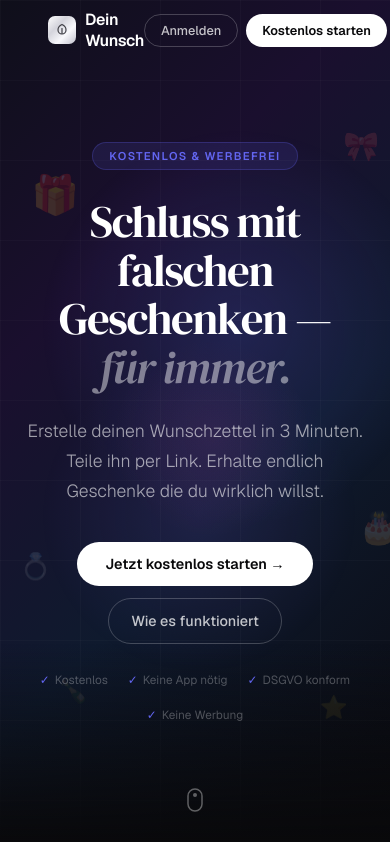
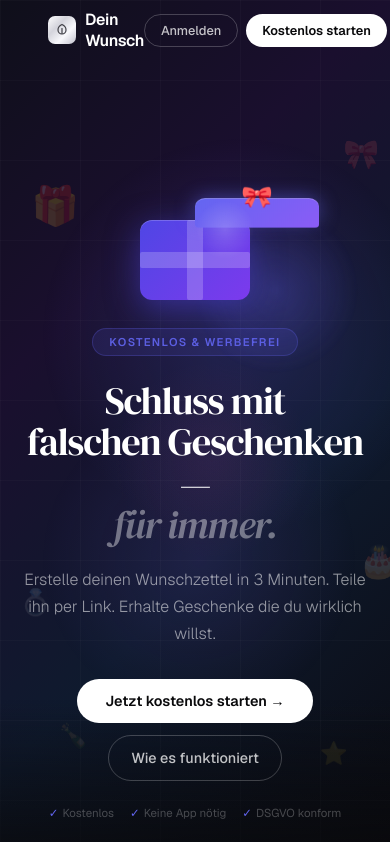
Before and after one commit to thelills/wunschzettel, a React (Vite) app: page / in a window 390 px wide. Shown: the top 842 px of the page. Built offline with nearby package versions, Linux system fonts and the light colour scheme; no server answers.

Commit message:
feat: animated gift hero, mobile layout fixes

```diff
--- a/src/components/layout/Nav.jsx
+++ b/src/components/layout/Nav.jsx
@@ -1,17 +1,6 @@
 import { useNavigate } from 'react-router-dom'
 import { useAuth } from '../../context/AuthContext'
 import CookieBanner from '../ui/CookieBanner'
-
-function LogoMark() {
-  return (
-    <div style={{ width:28, height:28, borderRadius:7, background:'linear-gradient(135deg,#fff 0%,#d4d4dc 35%,#f8f8fc 65%,#c0c0cc 100%)', display:'flex', alignItems:'center', justifyContent:'center', boxShadow:'0 2px 8px rgba(0,0,0,.07),inset 0 1px 0 rgba(255,255,255,.8)' }}>
-      <svg width="14" height="14" viewBox="0 0 14 14" fill="none">
-        <path d="M7 1.5C7 1.5 3 3.2 3 7c0 2.2 1.8 4 4 4s4-1.8 4-4C11 3.2 7 1.5 7 1.5z" stroke="#3f3f46" strokeWidth="1.2" strokeLinecap="round"/>
-        <path d="M7 5.5v5" stroke="#3f3f46" strokeWidth="1.2" strokeLinecap="round"/>
-      </svg>
-    </div>
-  )
-}
 
 export default function Nav() {
   const { user, signOut, userName } = useAuth()
@@ -21,20 +10,27 @@ export default function Nav() {
     <>
       <nav className="app-nav">
         <div className="nav-logo" onClick={() => navigate('/')}>
-          <LogoMark />
+          <div className="nav-logo-mark">
+            <svg width="14" height="14" viewBox="0 0 14 14" fill="none">
+              <path d="M7 1.5C7 1.5 3 3.2 3 7c0 2.2 1.8 4 4 4s4-1.8 4-4C11 3.2 7 1.5 7 1.5z" stroke="#3f3f46" strokeWidth="1.2" strokeLinecap="round"/>
+              <path d="M7 5.5v5" stroke="#3f3f46" strokeWidth="1.2" strokeLinecap="round"/>
+            </svg>
+          </div>
           <span className="nav-logo-text">Dein Wunsch</span>
         </div>
         <div className="nav-right">
           {user ? (
             <>
-              <button className="btn btn-ghost btn-sm" onClick={() => navigate('/dashboard')}>Meine Listen</button>
-              <span style={{ fontSize:'.76rem', color:'var(--muted)' }}>{userName}</span>
+              <button className="btn btn-ghost btn-sm nav-hide-sm" onClick={() => navigate('/dashboard')}>Meine Listen</button>
+              <span className="nav-username">
+                {userName?.split(' ')[0]}
+              </span>
               <button className="btn btn-ghost btn-sm" onClick={async () => { await signOut(); navigate('/') }}>Abmelden</button>
             </>
           ) : (
             <>
-              <button className="btn btn-ghost btn-sm" onClick={() => navigate('/login')}>Anmelden</button>
-              <button className="btn btn-dark btn-sm" onClick={() => navigate('/register')}>Kostenlos starten</button>
+              <button className="btn btn-ghost btn-sm nav-hide-sm" onClick={() => navigate('/login')}>Anmelden</button>
+              <button className="btn btn-dark btn-sm" onClick={() => navigate('/register')}>Starten</button>
             </>
           )}
         </div>
--- /dev/null
+++ b/src/components/ui/GiftHero.jsx
@@ -0,0 +1,101 @@
+export default function GiftHero() {
+  const items = [
+    { emoji:'💎', angle:-55, dist:180, delay:0,    size:2.2 },
+    { emoji:'✈️', angle:-20, dist:200, delay:.08,  size:2.0 },
+    { emoji:'⌚', angle: 15, dist:190, delay:.16,  size:2.1 },
+    { emoji:'💐', angle: 50, dist:175, delay:.06,  size:1.9 },
+    { emoji:'🍾', angle:-80, dist:160, delay:.2,   size:1.8 },
+    { emoji:'📱', angle: 75, dist:165, delay:.12,  size:1.8 },
+    { emoji:'👟', angle:-35, dist:210, delay:.24,  size:1.7 },
+    { emoji:'🎸', angle: 35, dist:205, delay:.18,  size:1.9 },
+  ]
+
+  return (
+    <div style={{ position:'relative', width:220, height:220, margin:'0 auto 8px', flexShrink:0 }}>
+      <style>{`
+        @keyframes boxOpen {
+          0%   { transform: rotateX(0deg); }
+          30%  { transform: rotateX(-35deg); }
+          60%  { transform: rotateX(-40deg); }
+          100% { transform: rotateX(-35deg); }
+        }
+        @keyframes lidFloat {
+          0%,100% { transform: translateY(0) rotateX(-35deg); }
+          50%     { transform: translateY(-8px) rotateX(-38deg); }
+        }
+        @keyframes glow {
+          0%,100% { opacity:.6; transform:scale(1); }
+          50%     { opacity:1;  transform:scale(1.15); }
+        }
+        @keyframes flyOut {
+          0%   { opacity:0; transform:translate(0,0) scale(.3) rotate(0deg); }
+          15%  { opacity:1; }
+          70%  { opacity:1; }
+          100% { opacity:0; transform:translate(var(--tx),var(--ty)) scale(1.1) rotate(var(--rot)); }
+        }
+        @keyframes floatBob {
+          0%,100% { transform: translate(var(--tx),var(--ty)) scale(1) rotate(var(--rot)); }
+          50%     { transform: translate(calc(var(--tx) + 4px), calc(var(--ty) - 6px)) scale(1.05) rotate(calc(var(--rot) + 5deg)); }
+        }
+        .gift-item {
+          position:absolute; top:50%; left:50%;
+          font-size:var(--sz);
+          animation:
+            flyOut .7s cubic-bezier(.2,1.4,.4,1) var(--dl) both,
+            floatBob 3s ease-in-out calc(var(--dl) + .7s) infinite;
+          transform-origin:center;
+          pointer-events:none;
+          line-height:1;
+          margin:-0.5em 0 0 -0.5em;
+        }
+      `}</style>
+
+      {/* Glow */}
+      <div style={{ position:'absolute', top:'50%', left:'50%', transform:'translate(-50%,-50%)', width:160, height:160, borderRadius:'50%', background:'radial-gradient(circle,rgba(99,102,241,.35) 0%,transparent 70%)', animation:'glow 2.5s ease-in-out 1s infinite', pointerEvents:'none' }} />
+
+      {/* Flying items */}
+      {items.map((item, i) => {
+        const rad = (item.angle * Math.PI) / 180
+        const tx = Math.cos(rad) * item.dist
+        const ty = Math.sin(rad) * item.dist * -1
+        const rot = item.angle * 0.3
+        return (
+          <div key={i} className="gift-item" style={{
+            '--tx': `${tx}px`,
+            '--ty': `${ty}px`,
+            '--rot': `${rot}deg`,
+            '--dl': `${item.delay + 0.4}s`,
+            '--sz': `${item.size}rem`,
+          }}>
+            {item.emoji}
+          </div>
+        )
+      })}
+
+      {/* Box body */}
+      <div style={{ position:'absolute', bottom:20, left:'50%', transform:'translateX(-50%)', width:110, height:80, borderRadius:12, background:'linear-gradient(135deg,#4f46e5 0%,#7c3aed 100%)', boxShadow:'0 8px 32px rgba(79,70,229,.5), inset 0 1px 0 rgba(255,255,255,.2)' }}>
+        {/* Ribbon vertical */}
+        <div style={{ position:'absolute', left:'50%', transform:'translateX(-50%)', width:16, top:0, bottom:0, background:'rgba(255,255,255,.2)', borderRadius:2 }} />
+        {/* Ribbon horizontal */}
+        <div style={{ position:'absolute', top:'50%', transform:'translateY(-50%)', left:0, right:0, height:16, background:'rgba(255,255,255,.2)', borderRadius:2 }} />
+      </div>
+
+      {/* Box lid */}
+      <div style={{
+        position:'absolute', bottom:92, left:'50%',
+        width:124, height:36,
+        transformOrigin:'bottom center',
+        transform:'translateX(-50%)',
+        animation:'boxOpen .6s cubic-bezier(.4,0,.2,1) .1s both, lidFloat 3s ease-in-out .8s infinite',
+      }}>
+        <div style={{ width:'100%', height:'100%', borderRadius:'10px 10px 4px 4px', background:'linear-gradient(135deg,#6366f1 0%,#8b5cf6 100%)', boxShadow:'0 -4px 20px rgba(99,102,241,.4), inset 0 1px 0 rgba(255,255,255,.25)' }}>
+          {/* Bow */}
+          <div style={{ position:'absolute', top:-14, left:'50%', transform:'translateX(-50%)', fontSize:'1.6rem', lineHeight:1 }}>🎀</div>
+        </div>
+      </div>
+
+      {/* Light burst from box */}
+      <div style={{ position:'absolute', bottom:60, left:'50%', transform:'translateX(-50%)', width:60, height:60, borderRadius:'50%', background:'radial-gradient(circle,rgba(255,255,255,.3) 0%,transparent 70%)', animation:'glow 2s ease-in-out .5s infinite', pointerEvents:'none' }} />
+    </div>
+  )
+}
--- a/src/index.css
+++ b/src/index.css
@@ -36,12 +36,12 @@ input,textarea,select{font-family:var(--font-sans)}
 .btn:disabled{opacity:.4;cursor:not-allowed;transform:none!important}
 
 /* LAYOUT */
-.shell{max-width:1040px;margin:0 auto;padding:32px 32px 100px}
-@media(max-width:640px){.shell{padding:24px 16px 80px}}
-.page-head{display:flex;align-items:flex-start;justify-content:space-between;margin-bottom:28px;gap:12px;flex-wrap:wrap}
+.shell{max-width:1040px;margin:0 auto;padding:32px 32px 100px;overflow-x:hidden}
+@media(max-width:640px){.shell{padding:20px 16px 80px;width:100%;box-sizing:border-box}}
+.page-head{display:flex;align-items:flex-start;justify-content:space-between;margin-bottom:24px;gap:10px;flex-wrap:wrap}
 .ph-title{font-family:var(--font-serif);font-size:1.75rem;font-weight:400;color:var(--black);letter-spacing:-.02em}
 .ph-sub{font-size:.82rem;color:var(--muted);margin-top:3px}
-.ph-actions{display:flex;gap:8px;align-items:center;flex-shrink:0}
+.ph-actions{display:flex;gap:6px;align-items:center;flex-shrink:0;flex-wrap:wrap}
 
 /* FORM */
 .field{display:flex;flex-direction:column;gap:6px}
@@ -64,7 +64,7 @@ input,textarea,select{font-family:var(--font-sans)}
 
 /* GIFT GRID */
 .gift-grid{display:grid;grid-template-columns:repeat(auto-fill,minmax(220px,1fr));gap:14px}
-@media(max-width:640px){.gift-grid{grid-template-columns:1fr}}
+@media(max-width:640px){.gift-grid{grid-template-columns:1fr;width:100%}}
 
 /* GIFT CARD */
 .gift-card{background:var(--white);border:1px solid var(--border);border-radius:16px;overflow:hidden;transition:all .2s var(--ease);position:relative;display:flex;flex-direction:column}
@@ -88,7 +88,7 @@ input,textarea,select{font-family:var(--font-sans)}
 .rv-who{font-size:.7rem;color:var(--mid)}
 
 /* AI CARDS */
-.ai-grid{display:grid;grid-template-columns:repeat(auto-fill,minmax(200px,1fr));gap:10px;margin-top:14px}
+.ai-grid{display:grid;grid-template-columns:repeat(auto-fill,minmax(160px,1fr));gap:10px;margin-top:14px}
 .ai-card{background:var(--white);border:1px solid var(--ai-b);border-radius:12px;padding:14px;position:relative;cursor:pointer;transition:all .18s}
 .ai-card:hover{border-color:var(--ai);box-shadow:0 4px 20px rgba(99,102,241,.12);transform:translateY(-2px)}
 .ai-card-pop{position:absolute;top:10px;right:10px;font-size:.6rem;font-weight:700;color:var(--ai);background:var(--ai-s);padding:2px 7px;border-radius:100px}
@@ -112,7 +112,7 @@ input,textarea,select{font-family:var(--font-sans)}
 
 /* STATS */
 .stats-row{display:grid;grid-template-columns:repeat(4,1fr);gap:10px;margin-bottom:24px}
-@media(max-width:600px){.stats-row{grid-template-columns:repeat(2,1fr)}}
+@media(max-width:640px){.stats-row{grid-template-columns:repeat(2,1fr);gap:8px}}
 .stat-card{background:var(--white);border:1px solid var(--border);border-radius:12px;padding:16px}
 .stat-val{font-family:var(--font-serif);font-size:1.8rem;font-weight:400;color:var(--black);line-height:1}
 .stat-lbl{font-size:.68rem;font-weight:500;text-transform:uppercase;letter-spacing:.07em;color:var(--muted);margin-top:4px}
@@ -140,11 +140,11 @@ input,textarea,select{font-family:var(--font-sans)}
 
 /* NAV */
 .app-nav{position:sticky;top:0;z-index:200;display:flex;align-items:center;justify-content:space-between;padding:0 48px;height:60px;background:rgba(255,255,255,.88);backdrop-filter:blur(24px);border-bottom:1px solid var(--border)}
-@media(max-width:640px){.app-nav{padding:0 16px}}
+@media(max-width:640px){.app-nav{padding:0 12px;gap:6px}}
 .nav-logo{display:flex;align-items:center;gap:9px;cursor:pointer;user-select:none}
 .nav-logo-mark{width:28px;height:28px;border-radius:7px;background:linear-gradient(135deg,#fff 0%,#d4d4dc 35%,#f8f8fc 65%,#c0c0cc 100%);display:flex;align-items:center;justify-content:center;box-shadow:var(--sh-sm),inset 0 1px 0 rgba(255,255,255,.8)}
-.nav-logo-text{font-size:1rem;font-weight:600;color:var(--black);letter-spacing:-.025em}
-.nav-right{display:flex;gap:8px;align-items:center}
+.nav-logo-text{font-size:.9rem;font-weight:600;color:var(--black);letter-spacing:-.025em;white-space:nowrap}
+.nav-right{display:flex;gap:4px;align-items:center;flex-shrink:0}
 
 /* ICON BTN */
 .icon-btn{width:32px;height:32px;border-radius:8px;border:1px solid var(--border);background:var(--white);color:var(--mid);cursor:pointer;display:inline-flex;align-items:center;justify-content:center;transition:all .15s;flex-shrink:0}
@@ -160,3 +160,13 @@ input,textarea,select{font-family:var(--font-sans)}
 
 @keyframes lift{from{opacity:0;transform:translateX(-50%) translateY(8px)}to{opacity:1;transform:translateX(-50%) translateY(0)}}
 .animate-lift{animation:lift .3s var(--ease) both}
+
+@media(max-width:640px){.btn-sm{padding:5px 10px;font-size:.74rem}.btn{font-size:.8rem}}
+
+/* NAV MOBILE FIXES */
+.nav-username{font-size:.74rem;color:var(--muted);white-space:nowrap;max-width:60px;overflow:hidden;text-overflow:ellipsis}
+@media(max-width:480px){
+  .nav-hide-sm{display:none}
+  .nav-username{max-width:40px}
+  .app-nav{padding:0 12px}
+}
--- a/src/pages/Landing.jsx
+++ b/src/pages/Landing.jsx
@@ -2,6 +2,7 @@ import { useState } from 'react'
 import { useNavigate } from 'react-router-dom'
 import { useAuth } from '../context/AuthContext'
 import { useEffect } from 'react'
+import GiftHero from '../components/ui/GiftHero'
 
 const REVIEWS = [
   { text: 'Endlich keine peinlichen „Was wünschst du dir eigentlich?"-Gespräche mehr. Meine Familie war begeistert.', name: 'Emma K.', occasion: 'Hochzeit 2024' },
@@ -91,25 +92,28 @@ export default function Landing() {
         <div style={{ position:'absolute', bottom:0, left:0, right:0, height:200, background:'linear-gradient(to bottom,transparent,#09090b)', pointerEvents:'none' }} />
 
         {/* Content */}
-        <div style={{ position:'relative', textAlign:'center', padding:'100px 24px 80px', maxWidth:760, zIndex:1 }}>
-          <div className="ln-hero-text">
-            <div style={{ display:'inline-flex', alignItems:'center', gap:8, background:'rgba(99,102,241,.12)', border:'1px solid rgba(99,102,241,.25)', borderRadius:100, padding:'6px 16px', marginBottom:28 }}>
-              <span style={{ fontSize:'.7rem', fontWeight:600, letterSpacing:'.12em', textTransform:'uppercase', color:'rgba(99,102,241,1)' }}>Kostenlos & werbefrei</span>
+        <div style={{ position:'relative', textAlign:'center', padding:'100px 24px 80px', maxWidth:820, zIndex:1, display:'flex', flexDirection:'column', alignItems:'center' }}>
+          <div className="ln-hero-text" style={{ width:'100%' }}>
+            {/* Animated gift box */}
+            <GiftHero />
+
+            <div style={{ display:'inline-flex', alignItems:'center', gap:8, background:'rgba(99,102,241,.12)', border:'1px solid rgba(99,102,241,.25)', borderRadius:100, padding:'6px 16px', marginBottom:24 }}>
+              <span style={{ fontSize:'.7rem', fontWeight:600, letterSpacing:'.12em', textTransform:'uppercase', color:'rgba(99,102,241,.9)' }}>Kostenlos & werbefrei</span>
             </div>
-            <h1 style={{ fontFamily:"'DM Serif Display',Georgia,serif", fontSize:'clamp(2.8rem,6.5vw,5.2rem)', fontWeight:400, color:'#fff', lineHeight:1.08, letterSpacing:'-.03em', marginBottom:24 }}>
-              Schluss mit<br />falschen Geschenken —<br /><em style={{ fontStyle:'italic', color:'rgba(255,255,255,.45)' }}>für immer.</em>
+            <h1 style={{ fontFamily:"'DM Serif Display',Georgia,serif", fontSize:'clamp(2.4rem,6vw,5rem)', fontWeight:400, color:'#fff', lineHeight:1.08, letterSpacing:'-.03em', marginBottom:20 }}>
+              Schluss mit<br />falschen Geschenken —<br /><em style={{ fontStyle:'italic', color:'rgba(255,255,255,.4)' }}>für immer.</em>
             </h1>
-            <p style={{ fontSize:'1.1rem', color:'rgba(255,255,255,.6)', lineHeight:1.7, fontWeight:300, maxWidth:520, margin:'0 auto 36px' }}>
-              Erstelle deinen Wunschzettel in 3 Minuten. Teile ihn per Link. Erhalte endlich Geschenke die du wirklich willst.
+            <p style={{ fontSize:'1rem', color:'rgba(255,255,255,.55)', lineHeight:1.7, fontWeight:300, maxWidth:480, margin:'0 auto 32px' }}>
+              Erstelle deinen Wunschzettel in 3 Minuten. Teile ihn per Link. Erhalte Geschenke die du wirklich willst.
             </p>
           </div>
           <div className="ln-hero-cta" style={{ display:'flex', gap:12, justifyContent:'center', flexWrap:'wrap' }}>
             <button style={btnW} onClick={goReg}>Jetzt kostenlos starten →</button>
             <button style={btnO} onClick={goDemo}>Wie es funktioniert</button>
           </div>
-          <div style={{ display:'flex', gap:20, justifyContent:'center', marginTop:28, flexWrap:'wrap' }}>
-            {['Kostenlos','Keine App nötig','DSGVO konform','Keine Werbung'].map(t => (
-              <span key={t} style={{ fontSize:'.74rem', color:'rgba(255,255,255,.28)', display:'flex', alignItems:'center', gap:5 }}>
+          <div style={{ display:'flex', gap:16, justifyContent:'center', marginTop:24, flexWrap:'wrap' }}>
+            {['Kostenlos','Keine App nötig','DSGVO konform'].map(t => (
+              <span key={t} style={{ fontSize:'.72rem', color:'rgba(255,255,255,.25)', display:'flex', alignItems:'center', gap:4 }}>
                 <span style={{ color:'#6366f1' }}>✓</span>{t}
               </span>
             ))}
@@ -123,7 +127,7 @@ export default function Landing() {
       </section>
 
       {/* ── PROBLEM ── */}
-      <section style={{ padding:'100px 48px', background:'#09090b' }}>
+      <section style={{ padding:'100px clamp(20px,5vw,48px)', background:'#09090b' }}>
         <div style={{ maxWidth:1000, margin:'0 auto' }}>
           <div style={{ fontSize:'.72rem', fontWeight:600, letterSpacing:'.14em', textTransform:'uppercase', color:'rgba(255,255,255,.3)', marginBottom:14 }}>Das Problem</div>
           <h2 style={{ fontFamily:"'DM Serif Display',serif", fontSize:'clamp(2rem,4vw,3rem)', color:'#fff', fontWeight:400, letterSpacing:'-.03em', marginBottom:12 }}>Kennst du das?</h2>
@@ -145,7 +149,7 @@ export default function Landing() {
       </section>
 
       {/* ── STEPS ── */}
-      <section style={{ padding:'100px 48px', background:'#fff' }} id="ln-steps">
+      <section style={{ padding:'100px clamp(20px,5vw,48px)', background:'#fff' }} id="ln-steps">
         <div style={{ maxWidth:1000, margin:'0 auto' }}>
           <div style={{ fontSize:'.72rem', fontWeight:600, letterSpacing:'.14em', textTransform:'uppercase', color:'#a1a1aa', marginBottom:14 }}>So einfach geht's</div>
           <h2 style={{ fontFamily:"'DM Serif Display',serif", fontSize:'clamp(2rem,4vw,3rem)', color:'#09090b', fontWeight:400, letterSpacing:'-.03em', marginBottom:12 }}>3 Schritte zu mehr Freude<br />beim Schenken.</h2>
@@ -170,7 +174,7 @@ export default function Landing() {
       </section>
 
       {/* ── FEATURES ── */}
-      <section style={{ padding:'100px 48px', background:'#fff', borderTop:'1px solid #e4e4e7' }}>
+      <section style={{ padding:'100px clamp(20px,5vw,48px)', background:'#fff', borderTop:'1px solid #e4e4e7' }}>
         <div style={{ maxWidth:1000, margin:'0 auto' }}>
           <div style={{ fontSize:'.72rem', fontWeight:600, letterSpacing:'.14em', textTransform:'uppercase', color:'#a1a1aa', marginBottom:14 }}>Features</div>
           <h2 style={{ fontFamily:"'DM Serif Display',serif", fontSize:'clamp(2rem,4vw,3rem)', color:'#09090b', fontWeight:400, letterSpacing:'-.03em', maxWidth:500, marginBottom:56 }}>Alles was du brauchst. Nichts was du nicht brauchst.</h2>
@@ -187,7 +191,7 @@ export default function Landing() {
       </section>
 
       {/* ── REVIEWS ── */}
-      <section style={{ padding:'100px 48px', background:'#09090b' }}>
+      <section style={{ padding:'100px clamp(20px,5vw,48px)', background:'#09090b' }}>
         <div style={{ maxWidth:1000, margin:'0 auto' }}>
           <div style={{ fontSize:'.72rem', fontWeight:600, letterSpacing:'.14em', textTransform:'uppercase', color:'rgba(255,255,255,.3)', marginBottom:14 }}>Stimmen</div>
           <h2 style={{ fontFamily:"'DM Serif Display',serif", fontSize:'clamp(2rem,4vw,3rem)', color:'#fff', fontWeight:400, letterSpacing:'-.03em', maxWidth:460, marginBottom:48 }}>Echte Menschen, echte Freude.</h2>
@@ -204,7 +208,7 @@ export default function Landing() {
       </section>
 
       {/* ── FINAL CTA ── */}
-      <section style={{ padding:'120px 48px', background:'#09090b', borderTop:'1px solid rgba(255,255,255,.06)', textAlign:'center' }}>
+      <section style={{ padding:'80px clamp(20px,5vw,48px)', background:'#09090b', borderTop:'1px solid rgba(255,255,255,.06)', textAlign:'center' }}>
         <h2 style={{ fontFamily:"'DM Serif Display',serif", fontSize:'clamp(2.2rem,5vw,3.8rem)', color:'#fff', fontWeight:400, letterSpacing:'-.03em', marginBottom:16, lineHeight:1.1 }}>
           Bereit?<br /><em style={{ color:'rgba(255,255,255,.45)' }}>Fang heute an.</em>
         </h2>
```
